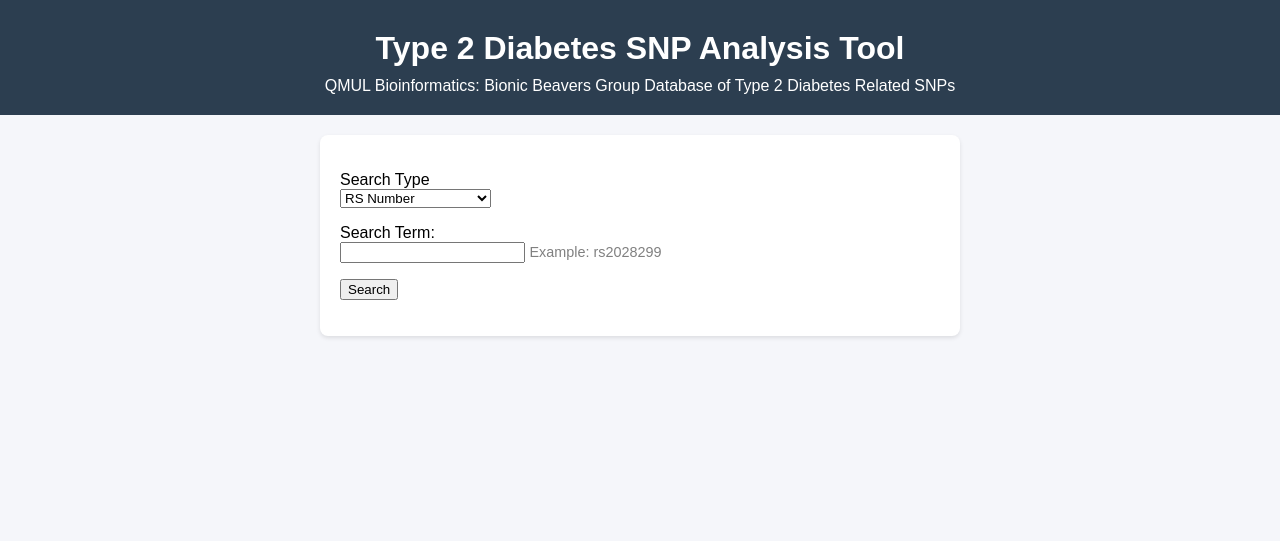
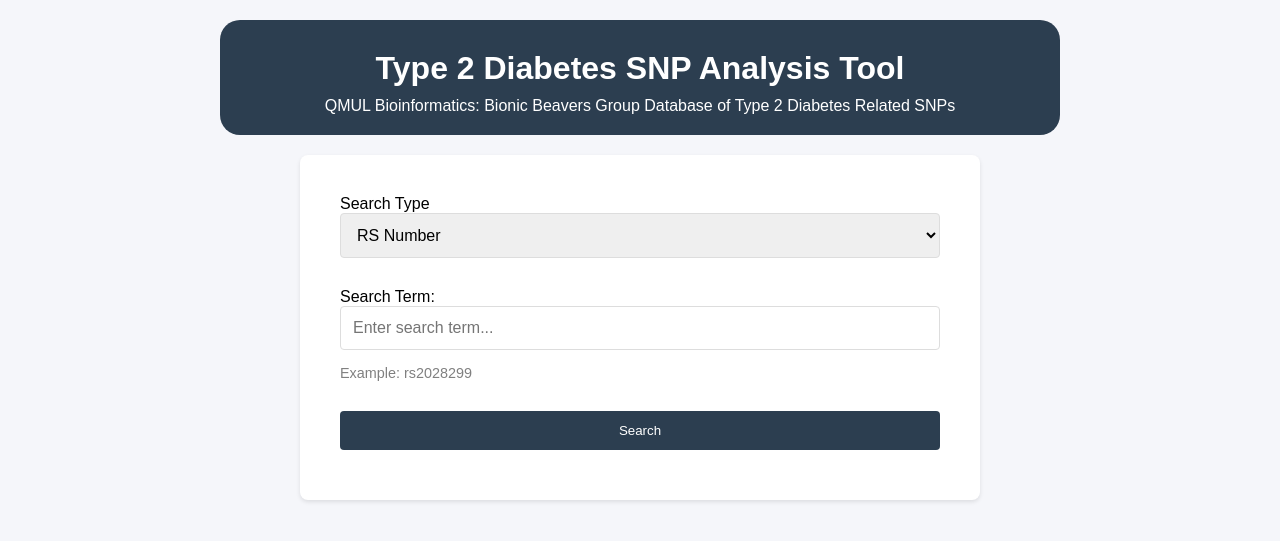
Before and after one commit to japh140/Bioinformatics_Group_Project, a Flask app: page / in a window 1280 px wide. Shown: the top 541 px of the page. Run offline with Flask 3, Linux system fonts and the light colour scheme.

Commit message:
more additions to the home screen

```diff
--- a/app/static/css/styles.css
+++ b/app/static/css/styles.css
@@ -4,7 +4,9 @@
     color: white;
     padding: 20px;
     text-align: center;
-    margin-bottom: 20px;
+    margin: 20px auto;  /* Add margin and auto to center */
+    max-width: 800px;  /* Make it wider than the form container */
+    border-radius: 20px;  /* Rounded corners */
 }
 
 .header h1 {
@@ -20,14 +22,70 @@
 /* Container styles */
 .container {
     max-width: 600px;
-    margin: 0 auto;
+    margin: 20px auto;  /* Add margin to separate from header */
     padding: 20px;
     background-color: white;
     border-radius: 8px;
     box-shadow: 0 2px 4px rgba(0,0,0,0.1);
 }
 
-/* Keep your existing body styles */
+/* Style the dropdown */
+#search_type {
+    width: 100%;
+    padding: 12px;
+    border: 1px solid #ddd;
+    border-radius: 4px;
+    font-size: 16px;
+    margin-bottom: 15px;
+}
+
+/* Container styles */
+.container {
+    max-width: 600px;
+    margin: 20px auto;
+    padding: 40px;  /* Increased padding */
+    background-color: white;
+    border-radius: 8px;
+    box-shadow: 0 2px 4px rgba(0,0,0,0.1);
+}
+
+/* Form and input styles */
+.form-group {
+    margin-bottom: 20px;
+    width: 100%;
+    box-sizing: border-box;  /* This ensures padding doesn't add to width */
+}
+
+#search_type, #search_term, input[type="submit"] {
+    width: 100%;
+    box-sizing: border-box;
+    margin-bottom: 10px;
+    padding: 12px;
+    border: 1px solid #ddd;
+    border-radius: 4px;
+}
+
+/* Search input specific styles */
+#search_term {
+    font-size: 16px;
+}
+
+/* Example text */
+#search-example {
+    display: block;
+    margin: 5px 0 15px 0;
+    color: #666;
+}
+
+/* Submit button */
+input[type="submit"] {
+    background-color: #2c3e50;
+    color: white;
+    border: none;
+    cursor: pointer;
+    margin-top: 10px;
+}
+/* Body style */
 body {
     margin: 0;
     padding: 0;
--- a/app/templates/homepage/index.html
+++ b/app/templates/homepage/index.html
@@ -11,15 +11,15 @@
     </div>
 
     <div class="container">
-        <form method="POST">
+    <form method="POST" class="search-container">
         {{ form.csrf_token }}
-            <p>
+        <div class="form-group">
             {{ form.search_type.label }}<br>
-                {{ form.search_type }}
-            </p>
-            <p>
+            {{ form.search_type(class_="search-select") }}
+        </div>
+        <div class="form-group">
             {{ form.search_term.label }}<br>
-                {{ form.search_term }}
+            {{ form.search_term(class_="search-input", placeholder="Enter search term...") }}
             <span id="search-example" style="color: gray; font-size: 0.9em;"></span>
             {% if form.search_term.errors %}
                 <ul class="errors">
@@ -28,8 +28,8 @@
                 {% endfor %}
                 </ul>
             {% endif %}
-            </p>
-            <p>{{ form.submit }}</p>
+        </div>
+        {{ form.submit(class_="search-button") }}
     </form>
 </div>
     <script src="{{ url_for('static', filename='js/main.js') }}"></script>
```
Lines whose indentation alone changed are shown as unchanged.
